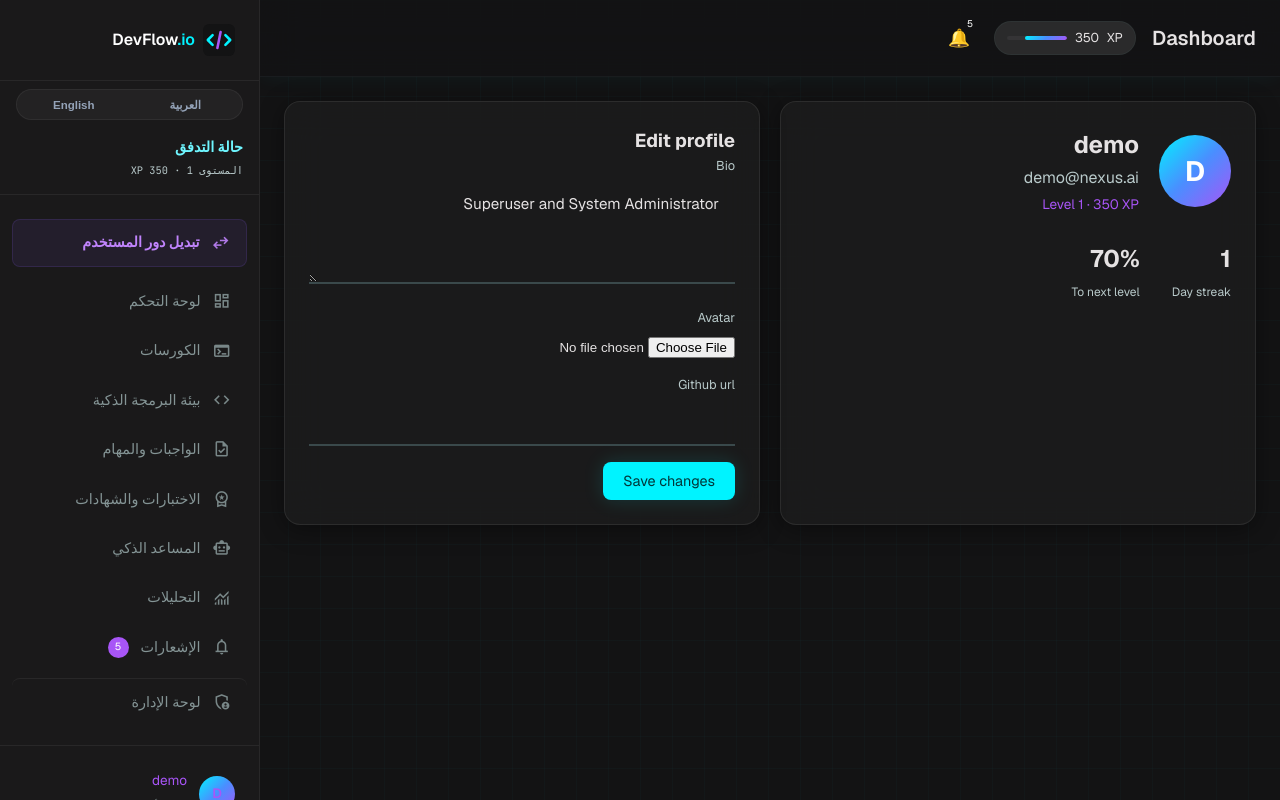
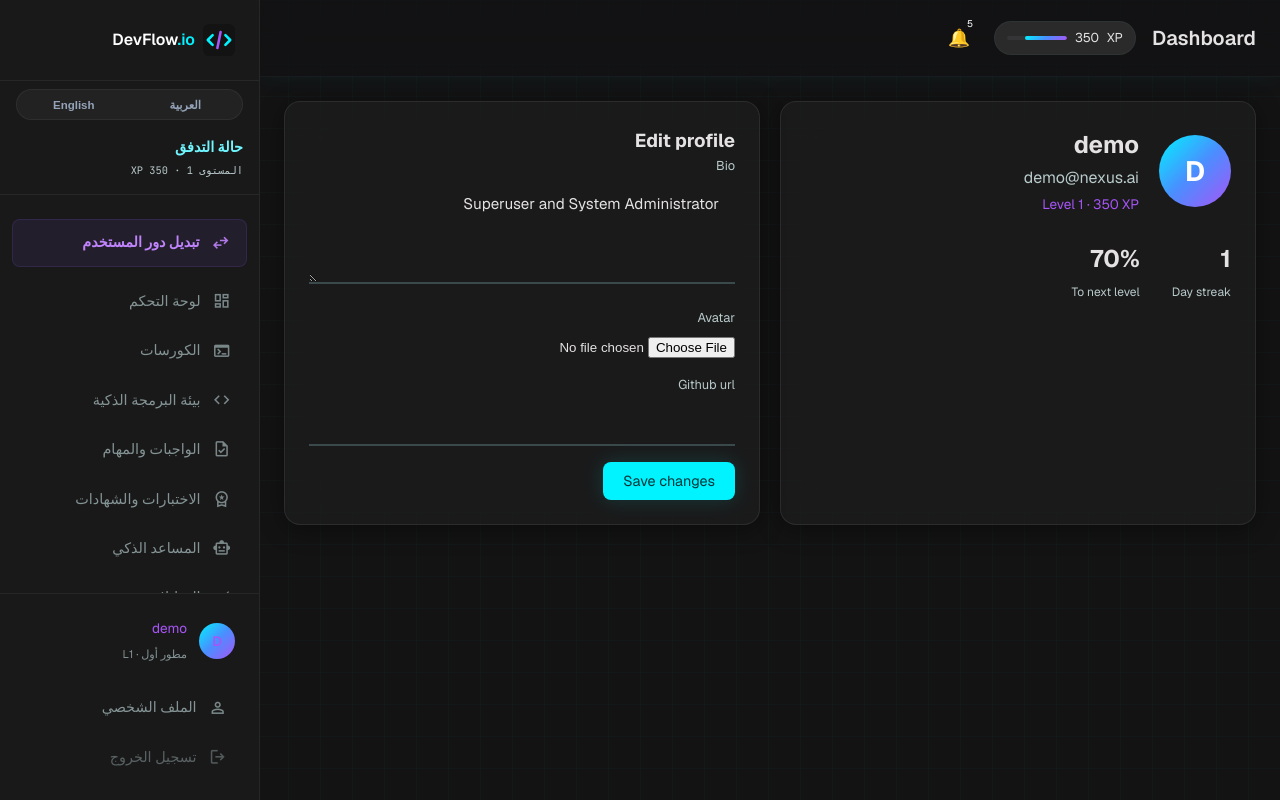
Before and after one commit to Abdelrahman-KH-ii/codexx, a Django app: page /accounts/profile/ in a window 1280 px wide. Run offline with Django 4.2, Linux system fonts and the light colour scheme; a user stored in the database is signed in; data comes from the database, SQL or seed files in the repository; some libraries are stand-ins or nearby versions.

Commit message:
style: fix sidebar overflow by making nav container scrollable, securing profile and sign-out visibility

```diff
--- a/static/css/main.css
+++ b/static/css/main.css
@@ -251,7 +251,7 @@ a:hover { color: var(--accent-cyan); }
 .brand-accent { color: var(--primary-container); }
 .brand-logo { width: 32px; height: 32px; }
 
-.sidebar-nav { flex: 1; padding: 1rem 0.75rem; }
+.sidebar-nav { flex: 1; padding: 1rem 0.75rem; overflow-y: auto; }
 .nav-item {
   display: flex;
   align-items: center;
```
